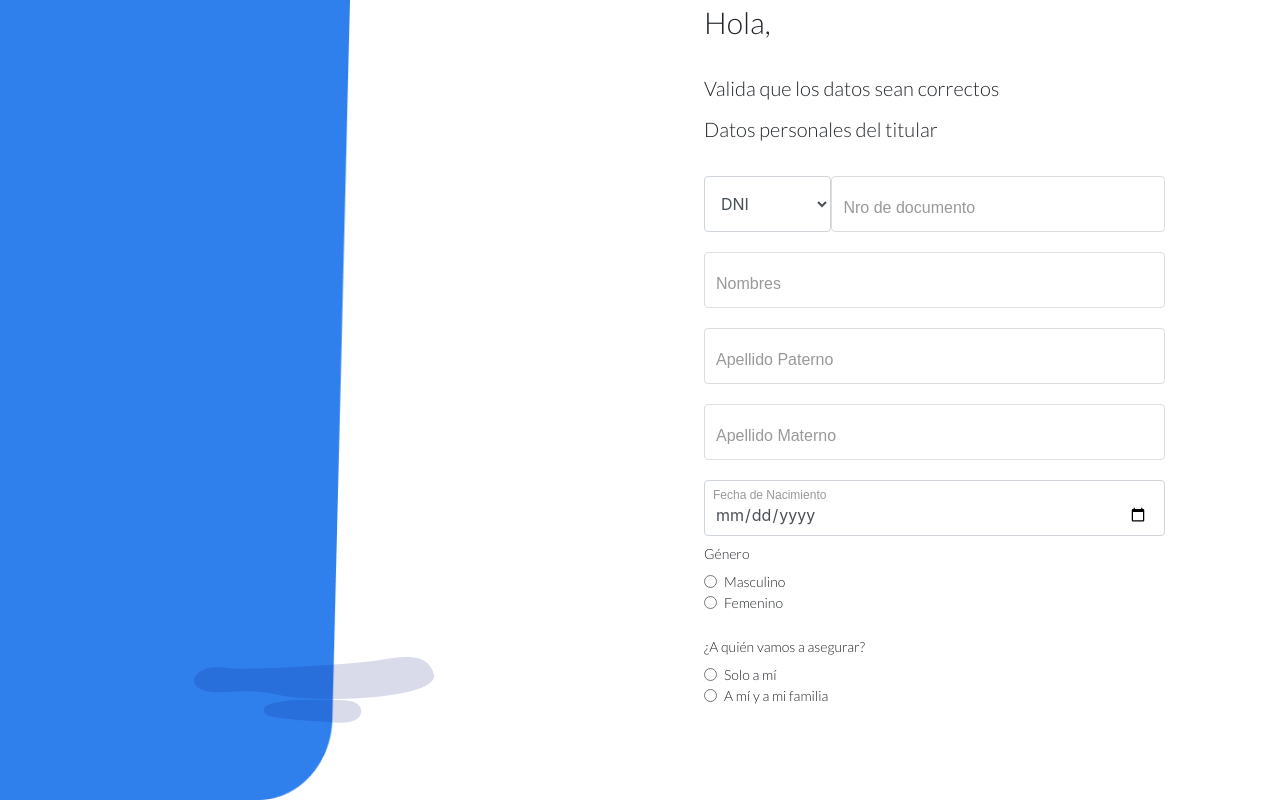
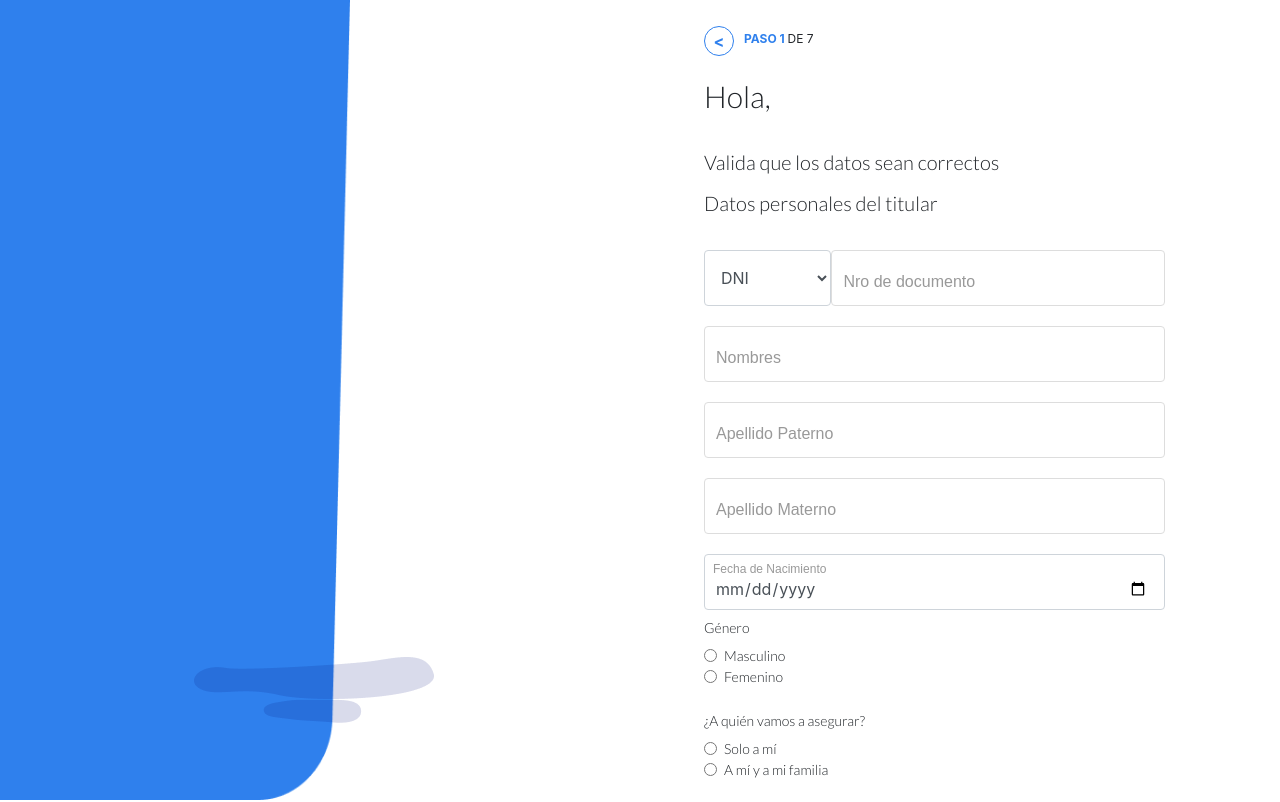
Before and after one commit to MrCycler/insurance_app, a Next.js app: page /step1 in a window 1280 px wide. Shown: the top 802 px of the page. Built offline with nearby package versions, Linux system fonts and the light colour scheme; no server answers.

Commit message:
add: Step Indicator completed

```diff
--- a/components/Form.tsx
+++ b/components/Form.tsx
@@ -10,6 +10,7 @@ import { Input } from "./Input.tsx";
 import { DateInput } from "./DateInput.tsx";
 import { IDInput } from "./IDInput.tsx";
 import { Button } from "./Button.tsx";
+import { StepIndicator } from "./layout/StepIndicator.tsx";
 import { RadioButtonGroup } from "./RadioButtonGroup.tsx";
 
 //Basic provider
@@ -73,6 +74,7 @@ export const Form = (props) => {
 
   return (
     <div className="form">
+    <StepIndicator step={1} back={router.back}/>
       <div className="form__title">
         <p>Hola,&nbsp;</p>
         <p className="form__title__active">{name}</p>
--- a/components/PlanForm.tsx
+++ b/components/PlanForm.tsx
@@ -8,6 +8,7 @@ import { useRouter } from "next/router";
 import { Button } from "./Button.tsx";
 import { PlanCardSet } from "./PlanCardSet.tsx";
 import { PlanBanner } from "./PlanBanner.tsx";
+import { StepIndicator } from "./layout/StepIndicator.tsx";
 
 export const PlanForm = (props) => {
   //use router
@@ -41,6 +42,7 @@ export const PlanForm = (props) => {
 
   return (
     <div className="form">
+      <StepIndicator step={2} back={router.back}/>
       <div className="form__title">
         <p>Elige &nbsp;</p>
         <p className="form__title__active">tu protección</p>
--- /dev/null
+++ b/components/layout/StepIndicator.tsx
@@ -0,0 +1,11 @@
+import React from "react";
+import "../../styles/app.scss";
+
+export const StepIndicator = (props) => {
+  return (
+    <div className="step_indicator">
+      <div className="step_indicator__button" onClick={props.back}>{"<"}</div>
+      <p className="step_indicator__label"><b>PASO {props.step} </b>DE 7</p>
+    </div>
+  );
+};
--- a/styles/layout/_layout.scss
+++ b/styles/layout/_layout.scss
@@ -1,3 +1,6 @@
+$app-skyblue: #2f80ed;
+$step-indication-font-size: 12px;
+
 .layout {
   &__principal {
     display: grid;
@@ -20,3 +23,34 @@
     }
   }
 }
+
+.step_indicator {
+  display: flex;
+  align-items: center;
+  margin-bottom: 10px;
+  margin-top: 10px;
+  &__button {
+    color: $app-skyblue;
+    width: 30px;
+    height: 30px;
+    border-radius: 15px;
+    border: 1px $app-skyblue solid;
+    display: flex;
+    align-items: center;
+    justify-content: center;
+    font-weight: bold;
+    cursor: pointer;
+    margin-top: 8px;
+    margin-right: 10px;
+  }
+
+  &__label {
+    b {
+      color: $app-skyblue;
+      font-size: $step-indication-font-size;
+      margin-top: 20px;
+    }
+    font-size: $step-indication-font-size;
+    margin-top: 20px;
+  }
+}
```
